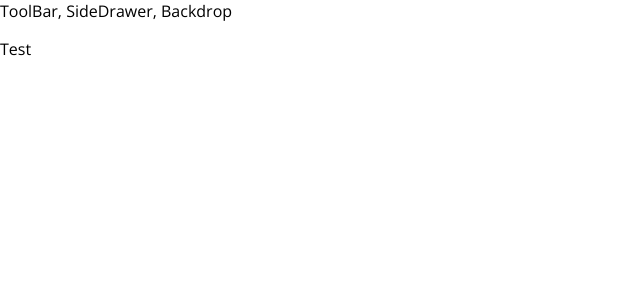
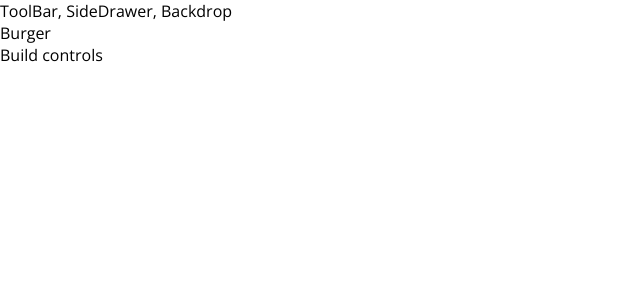
Before and after one commit to ofcRS/burger-builder, a React app: page / in a window 1280 px wide. Shown: the top 300 px of the page, without its empty margins (0-640 px from the left). Built offline with nearby package versions, Linux system fonts and the light colour scheme.

Commit message:
Create a Burger container. Add Layout.css as well.

```diff
--- a/src/App.js
+++ b/src/App.js
@@ -1,12 +1,13 @@
 import React, { Component } from 'react';
-import Layout from './components/Layout/Layout'
+import BurgerBuilder from './containers/BurgerBuilder/BurgerBuilder';
+import Layout from './components/Layout/Layout';
 
 class App extends Component {
   render() {
     return (
       <div>
           <Layout>
-            <p>Test</p>
+            <BurgerBuilder />
           </Layout>
       </div>
     );
--- /dev/null
+++ b/src/components/Layout/Layout.css
@@ -0,0 +1,3 @@
+.Content {
+  margin-right: 18px;
+}
--- a/src/components/Layout/Layout.js
+++ b/src/components/Layout/Layout.js
@@ -1,11 +1,13 @@
 import React from 'react';
 import Aux from '../../hoc/Aux';
+
+import classes from './Layout.css';
 
 const layout = (props) => {
   return (
     <Aux>
       <div>ToolBar, SideDrawer, Backdrop</div>
-      <main>
+      <main className={classes.Content}>
         {props.children}
       </main>
     </Aux>
--- /dev/null
+++ b/src/containers/BurgerBuilder/BurgerBuilder.js
@@ -0,0 +1,16 @@
+import React, {Component} from 'react';
+
+import Aux from '../../hoc/Aux';
+
+class BurgerBuilder extends Component {
+  render() {
+    return (
+      <Aux>
+        <div>Burger</div>
+        <div>Build controls</div>
+      </Aux>
+    )
+  }
+}
+
+export default BurgerBuilder;
```
